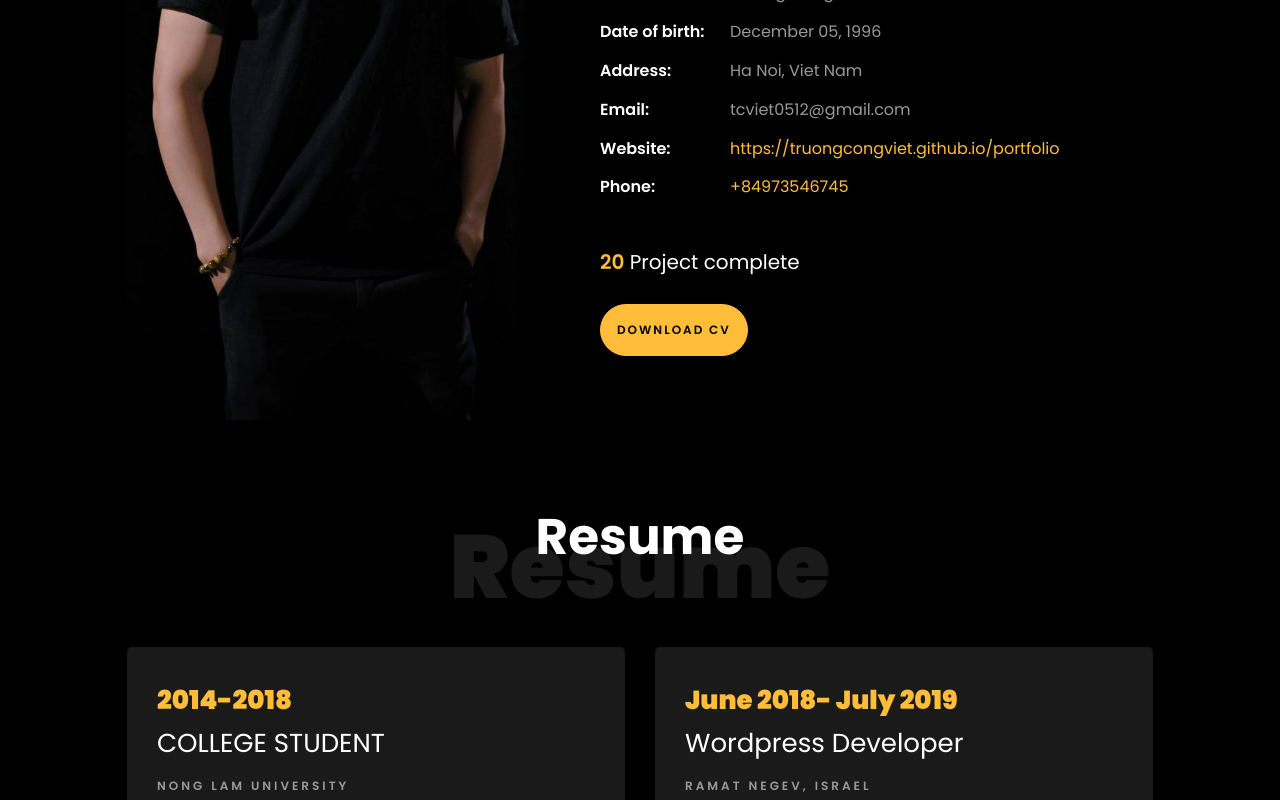
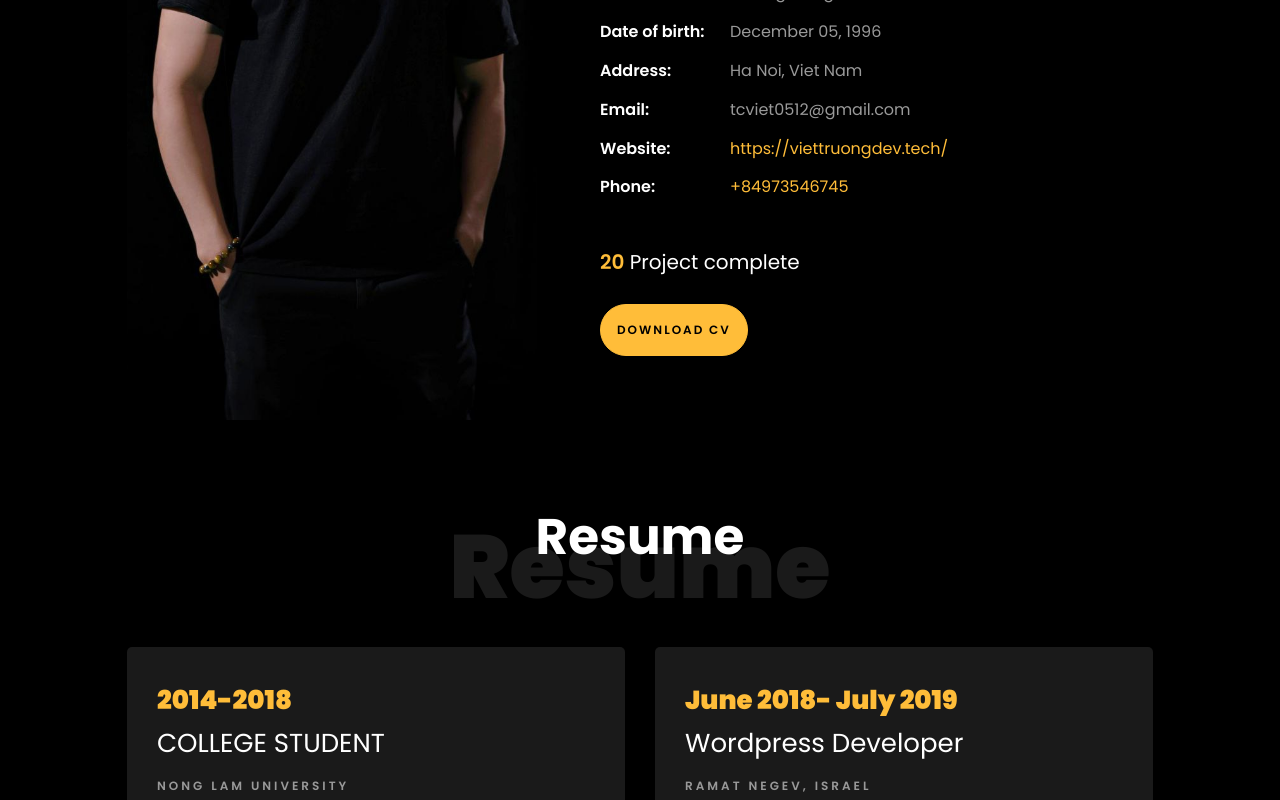
Before and after one commit to truongcongviet/Portfolio, a plain HTML site: page index.html in a window 1280 px wide. Shown: the part 1220-2020 px from the top of the page. Drawn offline with Linux system fonts and the light colour scheme; files whose address does not match are found by name.

Commit message:
update url

```diff
--- a/index.html
+++ b/index.html
@@ -109,7 +109,7 @@
 		            	<li class="d-flex"><span>Date of birth:</span> <span>December 05, 1996</span></li>
 		            	<li class="d-flex"><span>Address:</span> <span>Ha Noi, Viet Nam</span></li>
 		            	<li class="d-flex"><span>Email:</span> <span>tcviet0512@gmail.com</span></li>
-		            	<li class="d-flex"><span>Website:</span> <a href="#" class="text-[#ffbd39]">https://truongcongviet.github.io/portfolio</span></li>
+		            	<li class="d-flex"><span>Website:</span> <a href="#" class="text-[#ffbd39]">https://viettruongdev.tech/</span></li>
 		            	<li class="d-flex"><span>Phone: </span> <span>+84973546745</span></li>
 		            </ul>
 		          </div>
@@ -609,7 +609,7 @@
           			<span class="icon-globe"></span>
           		</div>
           		<h3 class="mb-4">Website</h3>
-	            <span class="color-[#ffbd39]"><a href="https://viettruongdev.github.io">viettruongdev.github.io</a></span>
+	            <span class="color-[#ffbd39]"><a href="https://viettruongdev.tech/" target="_blank">https://viettruongdev.tech/</a></span>
 	          </div>
           </div>
         </div>
```
